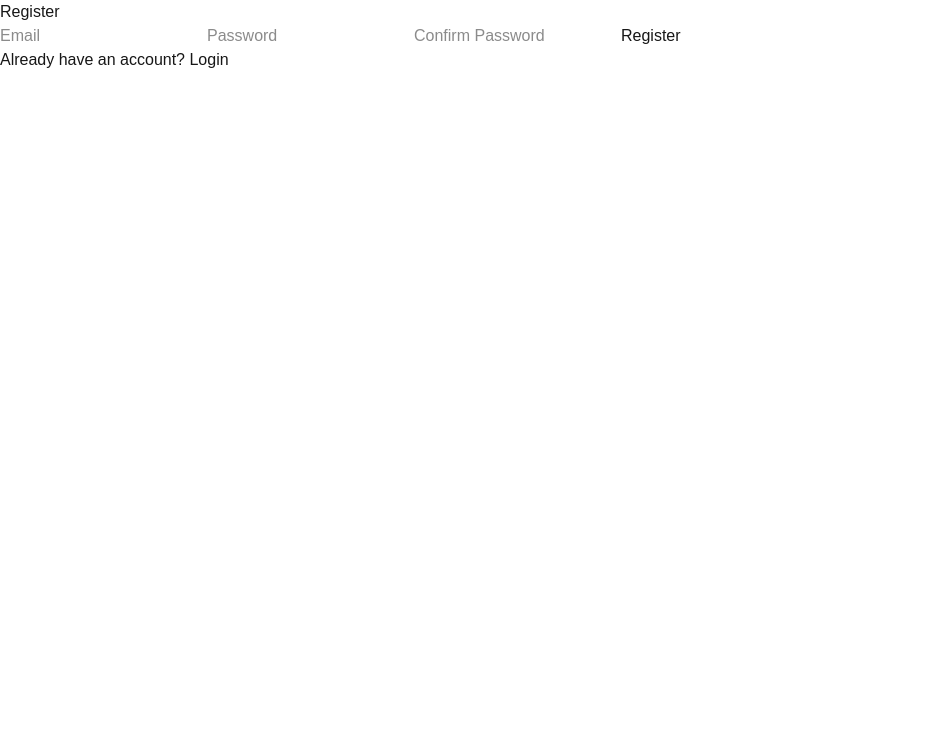
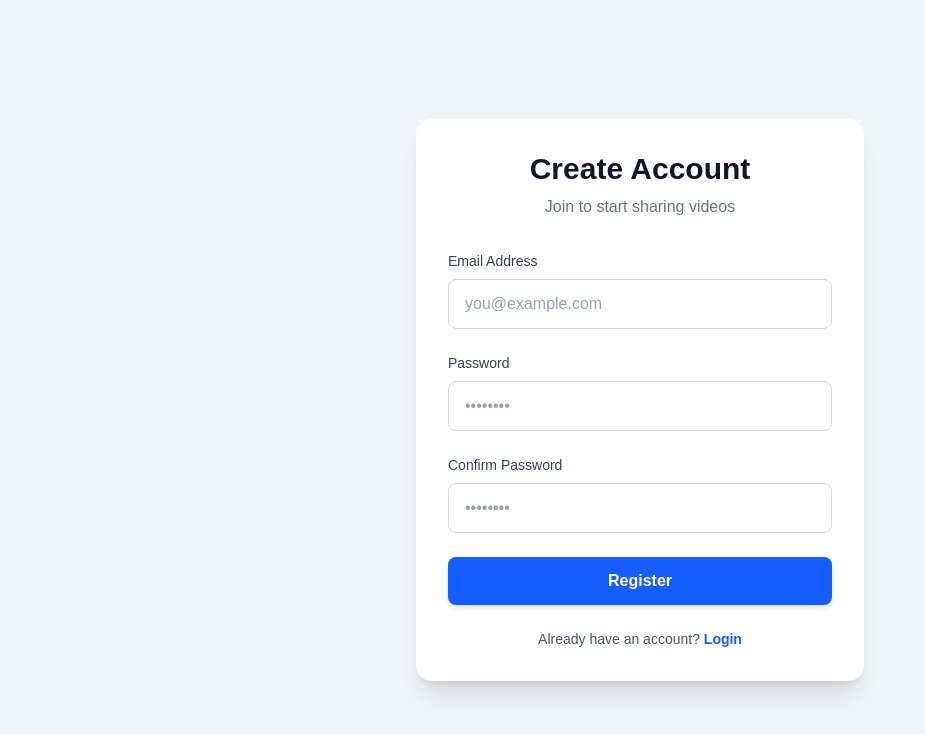
Before and after one commit to mohitkumar414/VideoFeed, a Next.js app: page /register in a window 1280 px wide. Shown: the top 734 px of the page, without its empty margins (0-925 px from the left). Built offline with nearby package versions, Linux system fonts and the light colour scheme; no server answers; what @imagekit/next would draw is missing.

Commit message:
Style register page

```diff
--- a/app/register/page.tsx
+++ b/app/register/page.tsx
@@ -1,23 +1,26 @@
 "use client";
+
 import { useRouter } from "next/navigation";
 import React, { useState } from "react";
+import Link from "next/link";
 
 function RegisterPage() {
   const [email, setEmail] = useState("");
   const [password, setPassword] = useState("");
   const [confirmPassword, setConfirmPassword] = useState("");
+  const [error, setError] = useState("");
   const router = useRouter();
 
-  const handleSumit = async (e: React.FormEvent<HTMLFormElement>) => {
+  const handleSubmit = async (e: React.FormEvent<HTMLFormElement>) => {
     e.preventDefault();
+    setError("");
+
     if (password !== confirmPassword) {
-      alert("passwords do not match");
+      setError("Passwords do not match");
       return;
     }
 
     try {
-      // react-query
-      // loading, error, debounce
       const res = await fetch("/api/auth/register", {
         method: "POST",
         headers: {
@@ -28,47 +31,93 @@ function RegisterPage() {
           password,
         }),
       });
+
       const data = await res.json();
 
       if (!res.ok) {
         throw new Error(data.error || "Registration failed");
       }
 
-      console.log(data);
       router.push("/login");
-    } catch (error) {
-      console.error(error);
+    } catch (error: any) {
+      setError(error.message);
     }
   };
 
   return (
+    <div className="min-h-screen bg-gray-100 flex items-center justify-center p-4">
+      <div className="max-w-md w-full bg-white rounded-2xl shadow-xl p-8">
+        <div className="text-center mb-8">
+          <h2 className="text-3xl font-bold text-gray-900">Create Account</h2>
+          <p className="text-gray-500 mt-2">Join to start sharing videos</p>
+        </div>
+
+        <form onSubmit={handleSubmit} className="space-y-6">
+          {error && (
+            <div className="bg-red-50 text-red-600 p-3 rounded-lg text-sm text-center border border-red-200">
+              {error}
+            </div>
+          )}
+
           <div>
-      <h1>Register</h1>
-      <form onSubmit={handleSumit}>
+            <label className="block text-sm font-medium text-gray-700 mb-2">
+              Email Address
+            </label>
             <input
               type="email"
-          placeholder="Email"
+              placeholder="you@example.com"
               value={email}
               onChange={(e) => setEmail(e.target.value)}
+              className="w-full px-4 py-3 rounded-lg border border-gray-300 focus:ring-2 focus:ring-blue-500 focus:border-transparent transition-all outline-none text-gray-900 placeholder-gray-400"
+              required
             />
+          </div>
+
+          <div>
+            <label className="block text-sm font-medium text-gray-700 mb-2">
+              Password
+            </label>
             <input
               type="password"
-          placeholder="Password"
+              placeholder="••••••••"
               value={password}
               onChange={(e) => setPassword(e.target.value)}
+              className="w-full px-4 py-3 rounded-lg border border-gray-300 focus:ring-2 focus:ring-blue-500 focus:border-transparent transition-all outline-none text-gray-900 placeholder-gray-400"
+              required
             />
+          </div>
+
+          <div>
+            <label className="block text-sm font-medium text-gray-700 mb-2">
+              Confirm Password
+            </label>
             <input
               type="password"
-          placeholder="Confirm Password"
+              placeholder="••••••••"
               value={confirmPassword}
               onChange={(e) => setConfirmPassword(e.target.value)}
+              className="w-full px-4 py-3 rounded-lg border border-gray-300 focus:ring-2 focus:ring-blue-500 focus:border-transparent transition-all outline-none text-gray-900 placeholder-gray-400"
+              required
             />
-        <button type="submit">Register</button>
+          </div>
+
+          <button
+            type="submit"
+            className="w-full bg-blue-600 hover:bg-blue-700 text-white font-bold py-3 rounded-lg transition-colors shadow-md hover:shadow-lg"
+          >
+            Register
+          </button>
         </form>
-      <div>
-        <p>
-          Already have an account? <a href="/login">Login</a>
-        </p>
+
+        <div className="mt-6 text-center text-sm text-gray-600">
+          Already have an account?{" "}
+          <Link
+            href="/login"
+            className="text-blue-600 hover:text-blue-800 font-semibold hover:underline"
+          >
+            Login
+          </Link>
+        </div>
       </div>
     </div>
   );
```
Lines whose indentation alone changed are shown as unchanged.
